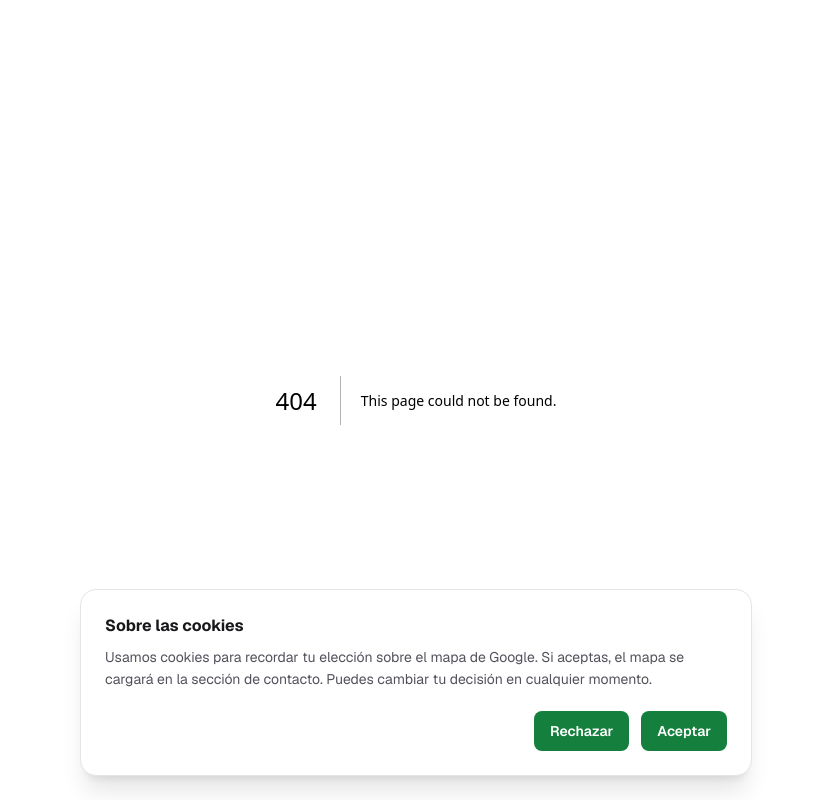
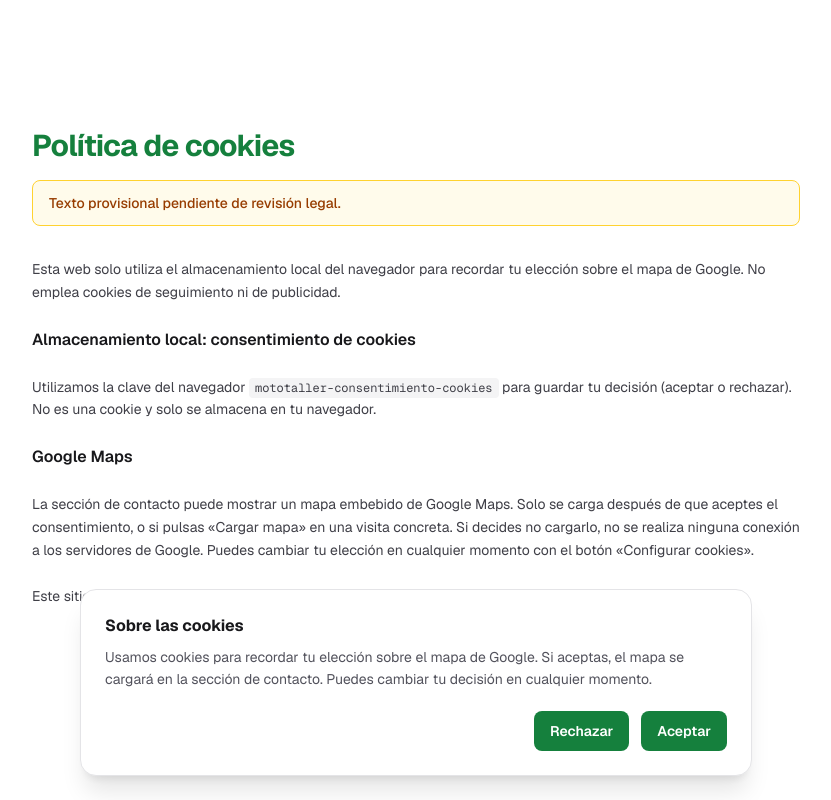
Before and after one commit to danigj91x/taller_motos_CRM, a Next.js app in the folder frontend/: page /cookies in a window 1280 px wide. Before the commit this address had no page. Shown: the whole page, without its empty margins (224-1055 px from the left). Built offline with nearby package versions, Linux system fonts and the light colour scheme.

Commit message:
feat: páginas legales con texto provisional y aviso de revisión

```diff
--- /dev/null
+++ b/frontend/src/app/aviso-legal/page.tsx
@@ -0,0 +1,19 @@
+import PaginaLegal from "@/components/PaginaLegal";
+
+/** Página de aviso legal (texto provisional). */
+export default function AvisoLegal() {
+  return (
+    <PaginaLegal titulo="Aviso legal">
+      <p>
+        Este apartado contendrá la información sobre el responsable del sitio,
+        la titularidad del contenido y las condiciones de uso. Los datos de
+        empresa (razón social, CIF, domicilio fiscal y registro mercantil) se
+        completarán cuando se revise este texto.
+      </p>
+      <p>
+        Este sitio es una demostración y todos los nombres, datos y contenidos
+        mostrados son ficticios.
+      </p>
+    </PaginaLegal>
+  );
+}
--- /dev/null
+++ b/frontend/src/app/cookies/page.tsx
@@ -0,0 +1,40 @@
+import PaginaLegal from "@/components/PaginaLegal";
+
+/** Página de política de cookies (texto provisional). */
+export default function Cookies() {
+  return (
+    <PaginaLegal titulo="Política de cookies">
+      <p>
+        Esta web solo utiliza el almacenamiento local del navegador para
+        recordar tu elección sobre el mapa de Google. No emplea cookies de
+        seguimiento ni de publicidad.
+      </p>
+      <h2 className="text-base font-semibold text-zinc-900 dark:text-zinc-50">
+        Almacenamiento local: consentimiento de cookies
+      </h2>
+      <p>
+        Utilizamos la clave del navegador{" "}
+        <code className="rounded bg-zinc-100 px-1.5 py-0.5 font-mono text-xs dark:bg-zinc-800">
+          mototaller-consentimiento-cookies
+        </code>{" "}
+        para guardar tu decisión (aceptar o rechazar). No es una cookie y solo
+        se almacena en tu navegador.
+      </p>
+      <h2 className="text-base font-semibold text-zinc-900 dark:text-zinc-50">
+        Google Maps
+      </h2>
+      <p>
+        La sección de contacto puede mostrar un mapa embebido de Google Maps.
+        Solo se carga después de que aceptes el consentimiento, o si pulsas
+        &laquo;Cargar mapa&raquo; en una visita concreta. Si decides no cargarlo,
+        no se realiza ninguna conexión a los servidores de Google. Puedes
+        cambiar tu elección en cualquier momento con el botón
+        &laquo;Configurar cookies&raquo;.
+      </p>
+      <p>
+        Este sitio es una demostración y todos los nombres, datos y contenidos
+        mostrados son ficticios.
+      </p>
+    </PaginaLegal>
+  );
+}
--- /dev/null
+++ b/frontend/src/app/privacidad/page.tsx
@@ -0,0 +1,19 @@
+import PaginaLegal from "@/components/PaginaLegal";
+
+/** Página de política de privacidad (texto provisional). */
+export default function Privacidad() {
+  return (
+    <PaginaLegal titulo="Política de privacidad">
+      <p>
+        Aquí se explicará qué datos personales se recogen a través del
+        formulario de contacto y con qué finalidad se tratan. En este momento
+        el formulario no envía datos a ningún servidor, por lo que esta sección
+        se completará y revisará tan pronto como se active el envío real.
+      </p>
+      <p>
+        Este sitio es una demostración y todos los nombres, datos y contenidos
+        mostrados son ficticios.
+      </p>
+    </PaginaLegal>
+  );
+}
--- /dev/null
+++ b/frontend/src/components/PaginaLegal.tsx
@@ -0,0 +1,32 @@
+import type { ReactNode } from "react";
+
+/**
+ * Estructura de una página legal (/aviso-legal, /privacidad, /cookies).
+ * Muestra un aviso claramente marcado como texto provisional pendiente de
+ * revisión legal. No se inventan datos de empresa (razón social, CIF, etc.).
+ */
+export default function PaginaLegal({
+  titulo,
+  children,
+}: {
+  titulo: string;
+  children: ReactNode;
+}) {
+  return (
+    <main className="flex-1 bg-white px-4 py-16 pt-28 dark:bg-zinc-950 sm:px-6 sm:py-20 sm:pt-32">
+      <div className="mx-auto max-w-3xl">
+        <h1 className="text-2xl font-bold tracking-tight text-primary-700 dark:text-primary-400 sm:text-3xl">
+          {titulo}
+        </h1>
+
+        <p className="mt-4 rounded-lg border border-amber-300 bg-amber-50 px-4 py-3 text-sm font-medium text-amber-800 dark:border-amber-700 dark:bg-amber-900/30 dark:text-amber-200">
+          Texto provisional pendiente de revisión legal.
+        </p>
+
+        <div className="mt-8 space-y-6 text-sm leading-relaxed text-zinc-700 dark:text-zinc-200">
+          {children}
+        </div>
+      </div>
+    </main>
+  );
+}
```
